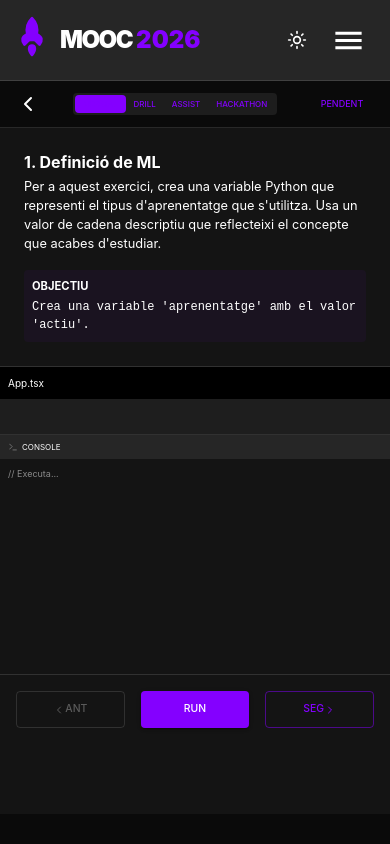
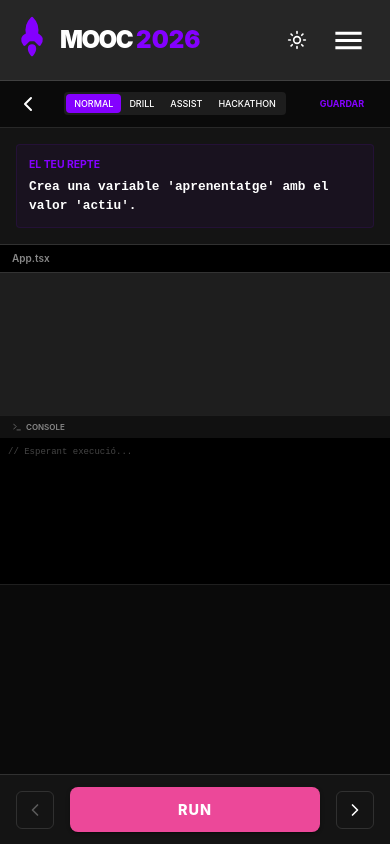
Before and after one commit to dj2026/mooc-2026, a React (Vite) app: page /courses/ML/ml-1 in a window 390 px wide. Built offline with nearby package versions, Linux system fonts and the light colour scheme.

Commit message:
mobile fix pages

```diff
--- a/src/pages/courses/CourseLessons.tsx
+++ b/src/pages/courses/CourseLessons.tsx
@@ -124,7 +124,7 @@ export default function CourseLessons() {
                       <Box sx={{ display: 'flex', justifyContent: 'space-between' }}>
                         <Typography sx={{ fontSize: '0.65rem', fontWeight: 900, color: 'text.disabled' }}>LAB {index + 1}</Typography>
                         <PlayCircle size={14} color="#db2777" />
-</Box>
+                      </Box>
                       <Typography sx={{ fontWeight: 800, fontSize: '0.9rem', mt: 0.5, lineHeight: 1.2 }}>{lesson.title}</Typography>
                     </CardActionArea>
                   </Card>
--- a/src/pages/courses/LessonPage.tsx
+++ b/src/pages/courses/LessonPage.tsx
@@ -121,7 +121,7 @@ export default function LessonPage() {
     }, 800);
   };
 
-  if (loading) return <Box sx={{ height: '100vh', display: 'flex', alignItems: 'center', justifyContent: 'center', bgcolor: 'background.default' }}><CircularProgress color="secondary" /></Box>;
+  if (loading) return <Box sx={{display: 'flex', alignItems: 'center', justifyContent: 'center', bgcolor: 'background.default' }}><CircularProgress color="secondary" /></Box>;
   if (!mounted || !course || !baseLesson) return null;
 
   const globalProgress = course?.content?.reduce((acc, lesson) => acc + (JSON.parse(localStorage.getItem('mooc_global_progress') || '{}')[`${courseId}_${lesson.id}`] ? 1 : 0), 0) ?? 0;
@@ -130,63 +130,74 @@ export default function LessonPage() {
   // MOBILE LAYOUT - Optimized for xs
  if (isMobile) {
   return (
-      <Box sx={{ position: 'fixed', inset: 0, height: '100vh', width: '100vw', display: 'flex', flexDirection: 'column', bgcolor: 'background.default', color: 'text.primary', overflow: 'hidden', overflowX: 'hidden' , mt: 5}}>
+    <Box sx={{ position: 'fixed', inset: 0, display: 'flex', flexDirection: 'column', bgcolor: 'background.default', color: 'text.primary', overflow: 'hidden' }}>
       {progressPercent > 0 && <Box sx={{ height: 4, bgcolor: 'action.hover' }}><Box sx={{ height: '100%', width: `${progressPercent}%`, bgcolor: 'primary.main' }} /></Box>}
 
       {/* Header */}
-        <Box sx={{ height: 48, borderBottom: '1px solid', borderColor: 'divider', display: 'flex', alignItems: 'center', px: 1, justifyContent: 'space-between', mt:5}}>
+      <Box sx={{ height: 48, borderBottom: '1px solid', borderColor: 'divider', display: 'flex', alignItems: 'center', px: 1, justifyContent: 'space-between', flexShrink: 0,mt:10}}>
         <Box sx={{ display: 'flex', alignItems: 'center', gap: 0.5 }}>
           <IconButton onClick={() => navigate(-1)} sx={{ color: 'text.secondary' }}><ChevronLeft /></IconButton>
         </Box>
         <Box sx={{ display: 'flex', bgcolor: 'action.hover', p: 0.25, borderRadius: 1 }}>
           {(['normal', 'drill', 'assist', 'hackathon'] as Mode[]).map((m) => (
-              <Button key={m} onClick={() => { setCurrentMode(m); setTimer(60); setIsTimerActive(false); }} sx={{ px: 1, py: 0.25, fontSize: 8, minWidth: 28, bgcolor: currentMode === m ? 'primary.main' : 'transparent' }}>{m.toUpperCase()}</Button>
+            <Button key={m} onClick={() => { setCurrentMode(m); setTimer(60); setIsTimerActive(false); }} sx={{ px: 1, py: 0.20, fontSize: 9, minWidth: 28, bgcolor: currentMode === m ? 'primary.main' : 'transparent', color: currentMode === m ? 'white' : 'text.secondary' }}>{m.toUpperCase()}</Button>
           ))}
         </Box>
-          <Button onClick={() => handleSaveProgress(status === 'pass')} disabled={isSaving} sx={{ minWidth: 80, minHeight: 32, fontSize: 9 }}>{isSaving ? '...' : wasSavedInSession ? 'DESAT' : 'PENDENT'}</Button>
+        <Button onClick={() => handleSaveProgress(status === 'pass')} disabled={isSaving} sx={{ minWidth: 80, fontSize: 9, color: 'primary.main', fontWeight: 700 }}>{isSaving ? '...' : wasSavedInSession ? 'DESAT' : 'GUARDAR'}</Button>
       </Box>
 
       {/* Content - Vertical Stack */}
-        <Box sx={{ flex: 1, display: 'flex', flexDirection: 'column', overflow: 'hidden', width: '100%'}}>
+      <Box sx={{ flex: 1, display: 'flex', flexDirection: 'column', overflow: 'hidden', width: '100%' }}>
+
         {/* 1r: ENUNCIAT */}
-          <Box sx={{ width: '100%', bgcolor: 'background.paper', p: 3, borderBottom: '1px solid', borderColor: 'divider', flexShrink: 0}}>
-            <Typography sx={{ fontSize: '1rem', fontWeight: 700, mb: 0.5, lineHeight: 1.3 }}>{baseLesson.title}</Typography>
-            <Typography sx={{ fontSize: '0.8rem', color: 'text.secondary', lineHeight: 1.5, mb: 2 }}>{baseLesson.exerciseInstructions || "No hi ha instruccions disponibles."}</Typography>
-            <Box sx={{ p: 1, bgcolor: alpha(theme.palette.primary.main, 0.05), borderRadius: 1 }}>
-              <Typography sx={{ fontSize: '0.7rem', fontWeight: 700, textTransform: 'uppercase', mb: 0.5 }}>Objectiu</Typography>
-              <Typography sx={{ fontFamily: 'monospace', fontSize: '0.75rem' }}>{baseLesson.challenge}</Typography>
+        <Box sx={{ width: '100%', bgcolor: 'background.paper', p: 2, borderBottom: '1px solid', borderColor: 'divider', flexShrink: 0}}>
+          <Box sx={{ p: 1.5, bgcolor: alpha(theme.palette.primary.main, 0.05), borderRadius: 1, border: `1px solid ${alpha(theme.palette.primary.main, 0.1)}` }}>
+            <Typography sx={{ fontSize: '0.65rem', fontWeight: 700, textTransform: 'uppercase', mb: 0.5, color: 'primary.main' }}>El teu repte</Typography>
+            <Typography sx={{ fontFamily: 'monospace', fontSize: '0.8rem', fontWeight: 600 }}>{baseLesson.challenge}</Typography>
           </Box>
         </Box>
 
         {/* 2n: RENDER (Editor) */}
-          <Box sx={{ flex: 1, display: 'flex', flexDirection: 'column', bgcolor: '#1e1e1e', minHeight: 0, width: '100%' }}>
-            <Box sx={{ height: 32, px: 1, bgcolor: '#000', display: 'flex', alignItems: 'center' }}>
-              <Typography sx={{ fontSize: 10, color: 'white' }}>App.tsx</Typography>
+        <Box sx={{ height: 170, display: 'flex', flexDirection: 'column', bgcolor: '#1e1e1e', width: '100%', flexShrink: 0 }}>
+        <Box sx={{ height: 28, px: 1.5, bgcolor: '#000', display: 'flex', alignItems: 'center', borderBottom: '1px solid #333' }}>
+          <Typography sx={{ fontSize: 10, color: '#888', fontWeight: 600 }}>App.tsx</Typography>
         </Box>
-            <Box sx={{ flex: 1, p: 1, minHeight: 0 }}>
-              <textarea value={userInput} onChange={(e) => { setUserInput(e.target.value); setIsDirty(true); }}
-                style={{ width: '100%', height: '100%', background: 'transparent', color: theme.palette.primary.main, fontFamily: "'Fira Code', monospace", border: 'none', resize: 'none', fontSize: '0.8rem' }} />
+        <Box sx={{ flex: 1, p: 1 }}>
+          <textarea
+            value={userInput}
+            onChange={(e) => { setUserInput(e.target.value); setIsDirty(true); }}
+            style={{ width: '100%', height: '100%', background: 'transparent', color: '#b5e853', fontFamily: "'Fira Code', monospace", border: 'none', resize: 'none', fontSize: '0.85rem', outline: 'none' }}
+          />
         </Box>
       </Box>
 
         {/* 3r: PROMPT (Console) */}
-          <Box sx={{ width: '100%', bgcolor: 'background.paper', borderTop: '1px solid', borderColor: 'divider', flexShrink: 0, height: 380}}>
-            <Box sx={{ height: 24, px: 1, bgcolor: 'action.hover', display: 'flex', alignItems: 'center' }}>
-              <Terminal size={10} style={{opacity: 0.4, marginRight: 4}} />
-              <Typography sx={{ fontSize: 8, color: 'text.secondary' }}>CONSOLE</Typography>
+        <Box sx={{ height: 170, display: 'flex', flexDirection: 'column', width: '100%', bgcolor: '#000', borderTop: '1px solid', borderBottom: '1px solid', borderColor: 'divider', flexShrink: 0 }}>
+        <Box sx={{ height: 22, px: 1.5, bgcolor: '#111', display: 'flex', alignItems: 'center' }}>
+          <Terminal size={10} style={{ opacity: 0.4, marginRight: 4, color: '#fff' }} />
+          <Typography sx={{ fontSize: 8, color: '#888', fontWeight: 600 }}>CONSOLE</Typography>
         </Box>
         <Box sx={{ p: 1, overflowY: 'auto', flex: 1 }}>
-              {consoleOutput.length === 0 && <Typography sx={{ fontSize: 9, color: 'text.disabled' }}>// Executa...</Typography>}
-              {consoleOutput.map((line, i) => <Typography key={i} sx={{ fontSize: 9, mb: 0.25, color: line.includes('✅') ? 'success.main' : line.includes('❌') ? 'error.main' : 'text.secondary' }}>{'>'} {line}</Typography>)}
-            </Box>
+          {consoleOutput.length === 0 && <Typography sx={{ fontSize: 9, color: '#444', fontFamily: 'monospace' }}>// Esperant execució...</Typography>}
+          {consoleOutput.map((line, i) => (
+            <Typography key={i} sx={{ fontSize: 9, mb: 0.2, fontFamily: 'monospace', color: line.includes('✅') ? '#4ade80' : line.includes('❌') ? '#f87171' : '#aaa' }}>
+              {'>'} {line}
+            </Typography>
+          ))}
         </Box>
       </Box>
 
-        {/* Buttons - moved up 5px */}
-        <Box sx={{ height: 70, display: 'flex', gap: 2, p: 2, borderTop: '1px solid', borderColor: 'divider', bgcolor: 'background.paper', position: 'relative', bottom: 140 }}>
-          <Button onClick={handlePrevious} disabled={currentLessonIndex <= 0} fullWidth variant="outlined" sx={{ fontSize: '0.65rem', minHeight: 36 }}><ChevronLeft size={12}/> Ant</Button>
-          <Button onClick={handleRunTests} fullWidth variant="contained" sx={{ fontSize: '0.65rem', minHeight: 36 }}>RUN</Button>
-          <Button onClick={handleNext} disabled={!course || currentLessonIndex >= course.content.length - 1} fullWidth variant="outlined" sx={{ fontSize: '0.65rem', minHeight: 36 }}>Seg <ChevronRight size={12}/></Button>
+        {/* BOTONS ESTIL */}
+      <Box sx={{ position: 'fixed', bottom: 0, left: 0, right: 0, zIndex: 1000, height: 70, flexShrink: 0, borderTop: '1px solid', borderColor: 'divider', display: 'flex', alignItems: 'center', justifyContent: 'center', gap: 2, bgcolor: 'background.paper', px: 2 }}>
+        <IconButton onClick={handlePrevious} disabled={currentLessonIndex <= 0} sx={{ border: '1px solid', borderColor: 'divider', borderRadius: 1.5, p: 1 }}>
+          <ChevronLeft size={20} />
+        </IconButton>
+        <Button onClick={handleRunTests} variant="contained" fullWidth sx={{bgcolor: '#ec4899','&:hover': { bgcolor: '#db2777' }, fontWeight: 800, borderRadius: 2, height: 45, fontSize: '0.9rem', letterSpacing: 1}}>RUN</Button>
+        <IconButton onClick={handleNext} disabled={!course || currentLessonIndex >= course.content.length - 1} sx={{ border: '1px solid', borderColor: 'divider', borderRadius: 1.5, p: 1 }}>
+          <ChevronRight size={20} />
+        </IconButton>
+      </Box>
+
       </Box>
     </Box>
   );
```
Also changed, not shown: src/pages/courses/${courseId}/${lesson.id}/LessonTopic.tsx (+1 -12 lines). Lines whose indentation alone changed are shown as unchanged.
